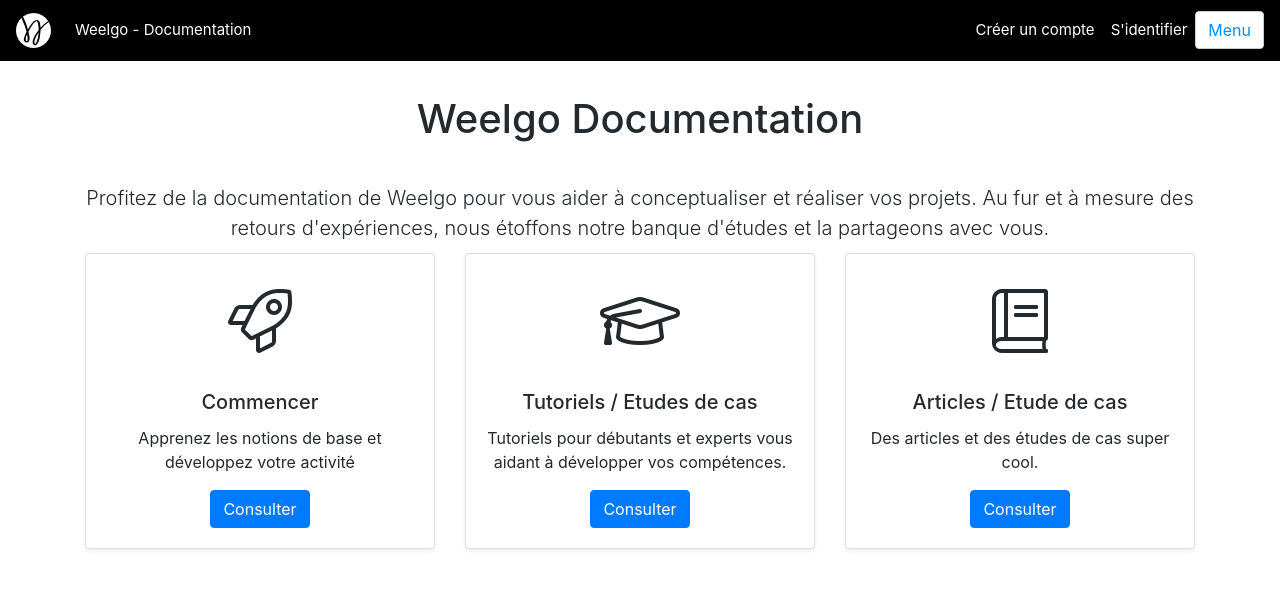
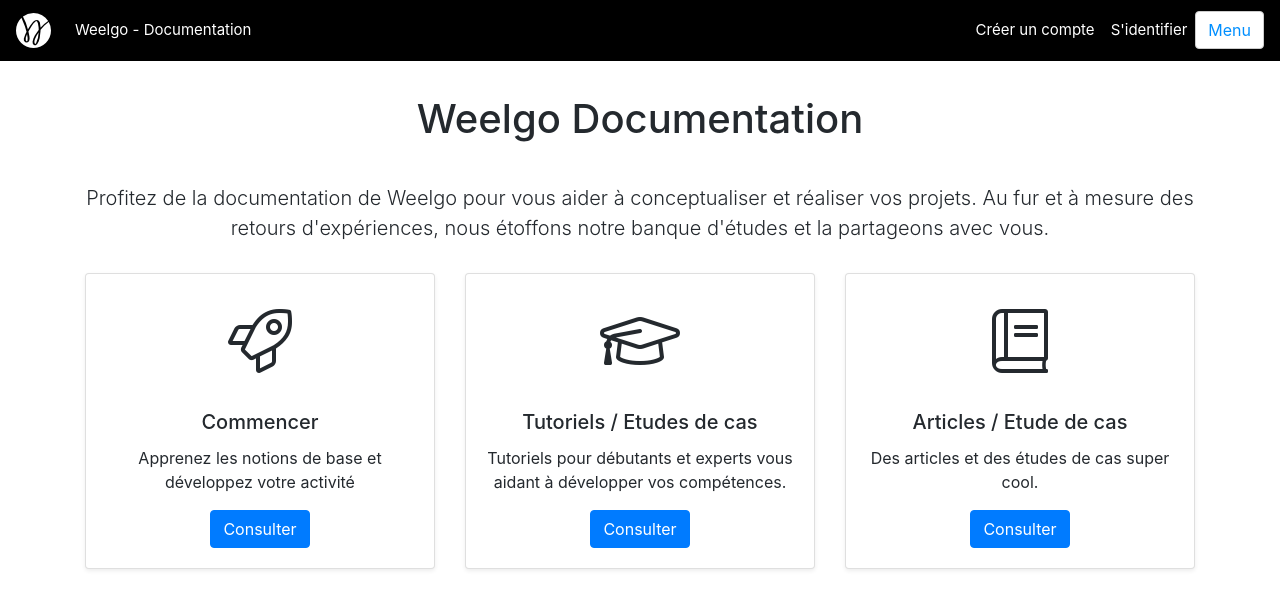
Before and after one commit to Weelgo/weelgo.github.io, a Jekyll site: the page built from fr/index.html, in a window 1280 px wide and 900 px high. Shown: the top 609 px of the window. Built offline with Jekyll 4.4.1, drawn with Linux system fonts in a browser that asks for light colours.

Commit message:
Amélioration

```diff
--- a/_layouts/main_index_fr.html
+++ b/_layouts/main_index_fr.html
@@ -14,7 +14,7 @@
 				Documentation</h1>
 
 			<p class="lead text-center"
-				style="margin-top: 20px; margin-bottom: 10px;">Profitez de la
+				style="margin-top: 20px; margin-bottom: 30px;">Profitez de la
 				documentation de Weelgo pour vous aider à conceptualiser et réaliser
 				vos projets. Au fur et à mesure des retours d'expériences, nous
 				étoffons notre banque d'études et la partageons avec vous.</p>
```
